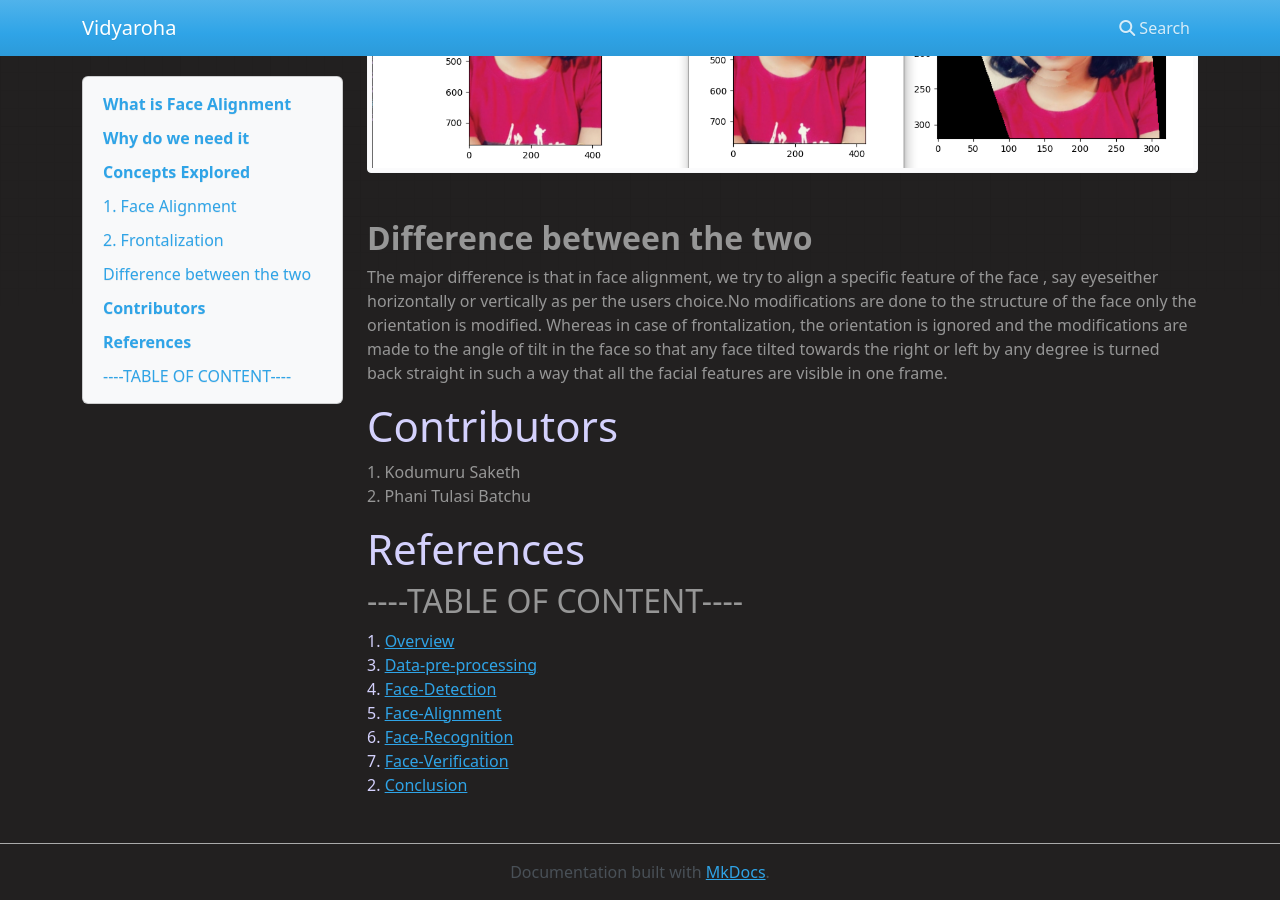
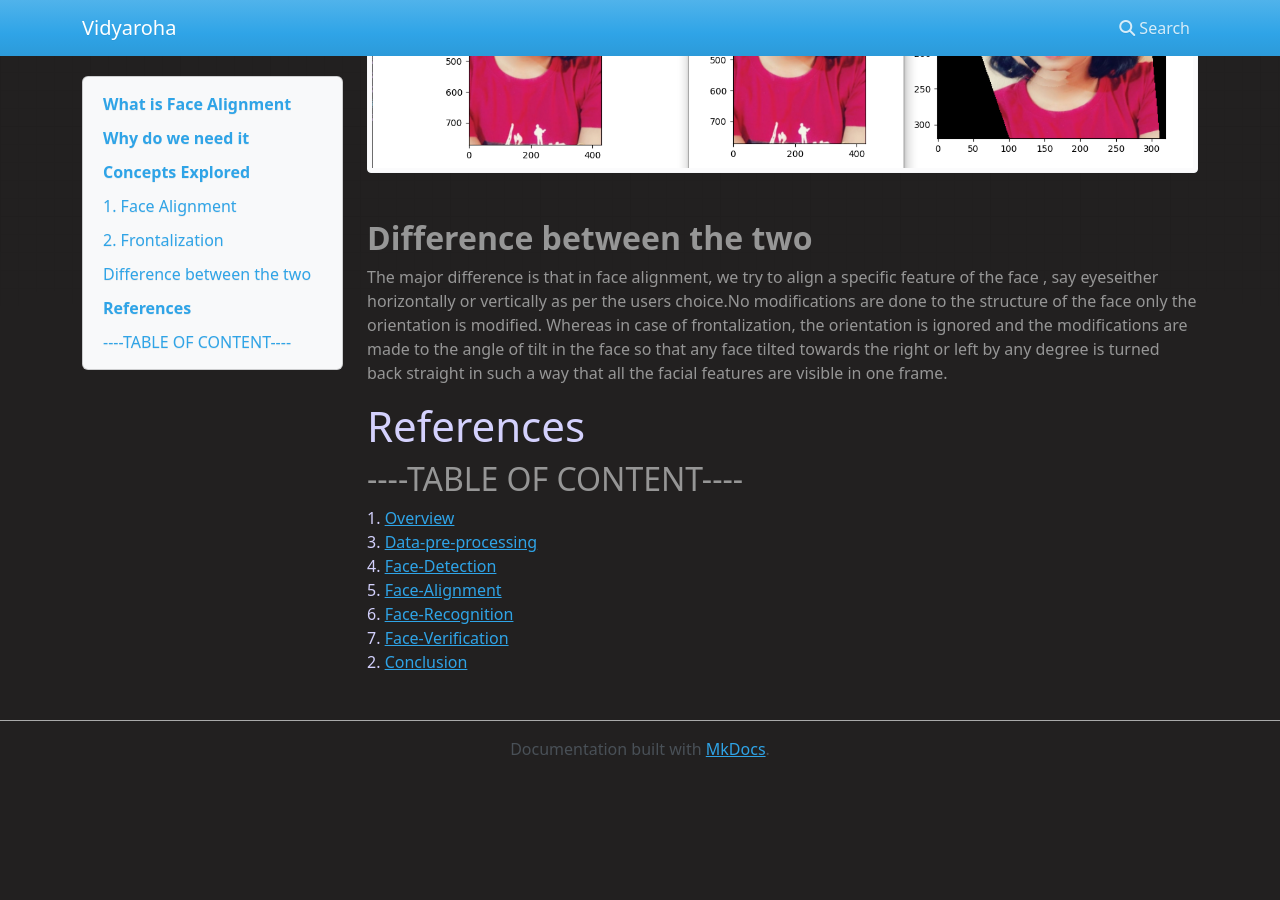
Before and after one commit to PhaniTulasiBatchu/Vidyaroha-documentation, an MkDocs documentation site: the page built from docs/face-alignment.md, in a window 1280 px wide and 900 px high, scrolled down 2555 px. Built offline with MkDocs 1.6.1, drawn with Linux system fonts in a browser that asks for light colours; nearby versions of some CDN libraries; after the commit the page ends 3332 px from its top, so only the background shows below that.

Commit message:
Update face-alignment.md

```diff
--- a/docs/face-alignment.md
+++ b/docs/face-alignment.md
@@ -18,11 +18,7 @@
 ![scene](img9.PNG)
 ##<span style="color:rgb(150,150,150); font-weight:bold;">Difference between the two</span>
 <p style="color:rgb(150,150,150); font-weight:100;">The major difference is that in face alignment, we try to align a specific feature of the face , say eyeseither horizontally or vertically as per the users choice.No modifications are done to the structure of the face only the orientation is modified. Whereas in case of frontalization, the orientation is ignored and the modifications are made to the angle of tilt in the face so that any face tilted towards the right or left by any degree is turned back straight in such a way that all the facial features are visible in one frame. </p>
-#<span style="color:rgb(212, 209, 253);">Contributors</span>
-<p style="color:rgb(150,150,150); font-weight:100;">
-1. Kodumuru Saketh<br>
-2. Phani Tulasi Batchu<br>
-</p>
+
 #<span style="color:rgb(212, 209, 253);">References</span>
 ##<span style="color:rgb(150,150,150);">----TABLE OF CONTENT----</span>
 <span style="color:rgb(212, 209, 253);">1.</span> [Overview](overview.md)
```
